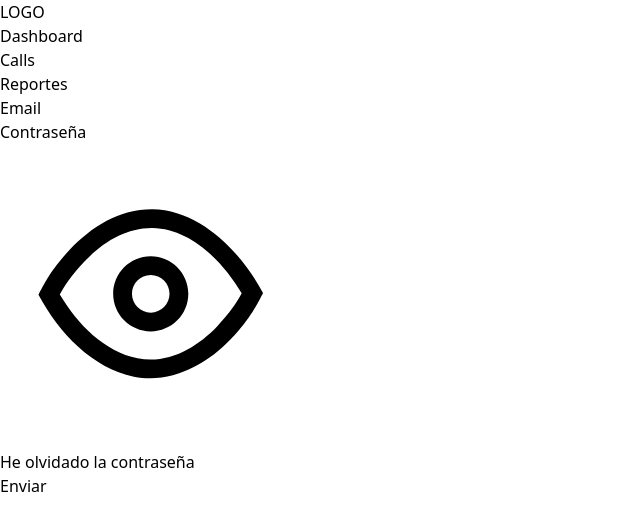
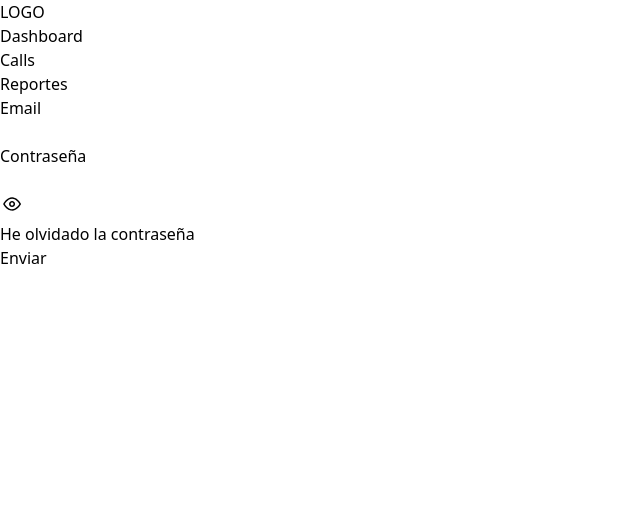
Before and after one commit to No-Country-simulation/c23-86-webapp, a Next.js app in the folder frontend/: page /login in a window 1280 px wide. Shown: the top 530 px of the page, without its empty margins (0-640 px from the left). Built offline with nearby package versions, Linux system fonts and the light colour scheme.

Commit message:
Insertando boton mostrar contraseña en el input

```diff
--- a/frontend/src/app/components/Input.tsx
+++ b/frontend/src/app/components/Input.tsx
@@ -2,25 +2,38 @@
 import React from "react";
 import { InputProps } from "@/props/InputProps";
 
-const Input = ({ nombre, error, cambio, value, item, inputType }: InputProps) => {
-    const handleChange= (event: React.ChangeEvent<HTMLInputElement>) => {
+const Input = ({
+	nombre,
+	error,
+	cambio,
+	value,
+	item,
+	inputType,
+}: InputProps) => {
+	const handleChange = (event: React.ChangeEvent<HTMLInputElement>) => {
 		const newValue = event.target.value;
-        cambio(newValue)
-    }
+		cambio(newValue);
+	};
 
 	return (
-		<div>
+		<div className='flex flex-row gap-2  '>
 			<label htmlFor={inputType}>{nombre}</label>
+			<div className='relative flex items-center '>
 				<input
+					className=' w-full  border border-solid box-border '
 					type={inputType}
 					id={inputType}
 					name={nombre}
 					value={value}
 					onChange={handleChange}
 				/>
-
+				{item && (
+					<div className='hover:cursor-pointer hover:transform hover:scale-110 absolute right-0 top-[3px] w-auto h-full flex items-center justify-end  '>
+						{item}
+					</div>
+				)}
+			</div>
 			{error && <span className='error-message'>{error}</span>}
-			{item && item}
 		</div>
 	);
 };
--- a/frontend/src/app/components/Login/HidePassword.tsx
+++ b/frontend/src/app/components/Login/HidePassword.tsx
@@ -3,8 +3,8 @@ import React from "react";
 const HidePassword = () => {
 	return (
 		<svg
-			width='100%'
-			height='100%'
+			width='24px'
+			height='24px'
 			viewBox='0 0 64 64'
 			version='1.1'
 			xmlns='http://www.w3.org/2000/svg'
--- a/frontend/src/app/components/Login/ShowPassword.tsx
+++ b/frontend/src/app/components/Login/ShowPassword.tsx
@@ -3,31 +3,30 @@ import React from "react";
 const ShowPassword= () => {
 	return (
 		<svg
-      width="100%"
-      height="100%"
-      viewBox="0 0 64 64"
-      version="1.1"
-      xmlns="http://www.w3.org/2000/svg"
-      xmlnsXlink="http://www.w3.org/1999/xlink"
+			width='24px'
+			height='24px'
+			viewBox='0 0 64 64'
+			version='1.1'
+			xmlns='http://www.w3.org/2000/svg'
+			xmlnsXlink='http://www.w3.org/1999/xlink'
 			style={{
 				fillRule: "evenodd",
 				clipRule: "evenodd",
 				strokeLinejoin: "round",
 				strokeMiterlimit: 2,
-      }}
-    >
+			}}>
 			<rect
-        id="Icons"
-        x="-896"
-        y="-256"
-        width="1280"
-        height="800"
+				id='Icons'
+				x='-896'
+				y='-256'
+				width='1280'
+				height='800'
 				style={{ fill: "none" }}
 			/>
-      <g id="Icons1">
-        <g id="eye">
-          <path d="M32.513,13.926c10.574,0.15 19.249,9.657 23.594,17.837c0,0 -1.529,3.129 -2.963,5.132c-0.694,0.969 -1.424,1.913 -2.191,2.826c-0.547,0.65 -1.112,1.283 -1.698,1.898c-5.237,5.5 -12.758,9.603 -20.7,8.01c-8.823,-1.77 -16.02,-9.33 -20.346,-17.461c0,0 1.536,-3.132 2.978,-5.132c0.646,-0.897 1.324,-1.77 2.034,-2.617c0.544,-0.649 1.108,-1.282 1.691,-1.897c4.627,-4.876 10.564,-8.63 17.601,-8.596Zm-0.037,4c-5.89,-0.022 -10.788,3.267 -14.663,7.35c-0.527,0.555 -1.035,1.127 -1.527,1.713c-0.647,0.772 -1.265,1.569 -1.854,2.386c-0.589,0.816 -1.193,1.846 -1.672,2.721c3.814,6.409 9.539,12.198 16.582,13.611c6.563,1.317 12.688,-2.301 17.016,-6.846c0.529,-0.555 1.04,-1.128 1.534,-1.715c0.7,-0.833 1.366,-1.694 1.999,-2.579c0.586,-0.819 1.189,-1.851 1.667,-2.727c-3.958,-6.625 -10.73,-13.784 -19.082,-13.914Z" />
-          <path d="M32.158,23.948c4.425,0 8.018,3.593 8.018,8.017c0,4.425 -3.593,8.017 -8.018,8.017c-4.424,0 -8.017,-3.592 -8.017,-8.017c0,-4.424 3.593,-8.017 8.017,-8.017Zm0,4.009c2.213,0 4.009,1.796 4.009,4.008c0,2.213 -1.796,4.009 -4.009,4.009c-2.212,0 -4.008,-1.796 -4.008,-4.009c0,-2.212 1.796,-4.008 4.008,-4.008Z" />
+			<g id='Icons1'>
+				<g id='eye'>
+					<path d='M32.513,13.926c10.574,0.15 19.249,9.657 23.594,17.837c0,0 -1.529,3.129 -2.963,5.132c-0.694,0.969 -1.424,1.913 -2.191,2.826c-0.547,0.65 -1.112,1.283 -1.698,1.898c-5.237,5.5 -12.758,9.603 -20.7,8.01c-8.823,-1.77 -16.02,-9.33 -20.346,-17.461c0,0 1.536,-3.132 2.978,-5.132c0.646,-0.897 1.324,-1.77 2.034,-2.617c0.544,-0.649 1.108,-1.282 1.691,-1.897c4.627,-4.876 10.564,-8.63 17.601,-8.596Zm-0.037,4c-5.89,-0.022 -10.788,3.267 -14.663,7.35c-0.527,0.555 -1.035,1.127 -1.527,1.713c-0.647,0.772 -1.265,1.569 -1.854,2.386c-0.589,0.816 -1.193,1.846 -1.672,2.721c3.814,6.409 9.539,12.198 16.582,13.611c6.563,1.317 12.688,-2.301 17.016,-6.846c0.529,-0.555 1.04,-1.128 1.534,-1.715c0.7,-0.833 1.366,-1.694 1.999,-2.579c0.586,-0.819 1.189,-1.851 1.667,-2.727c-3.958,-6.625 -10.73,-13.784 -19.082,-13.914Z' />
+					<path d='M32.158,23.948c4.425,0 8.018,3.593 8.018,8.017c0,4.425 -3.593,8.017 -8.018,8.017c-4.424,0 -8.017,-3.592 -8.017,-8.017c0,-4.424 3.593,-8.017 8.017,-8.017Zm0,4.009c2.213,0 4.009,1.796 4.009,4.008c0,2.213 -1.796,4.009 -4.009,4.009c-2.212,0 -4.008,-1.796 -4.008,-4.009c0,-2.212 1.796,-4.008 4.008,-4.008Z' />
 				</g>
 			</g>
 		</svg>
```
Lines whose indentation alone changed are shown as unchanged.
